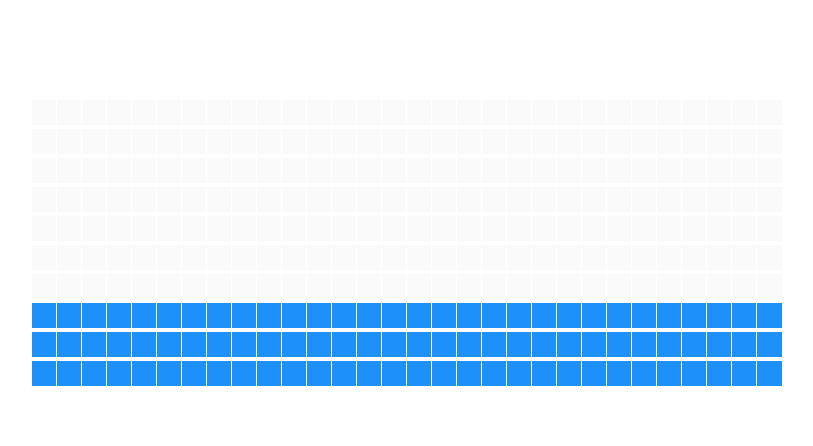
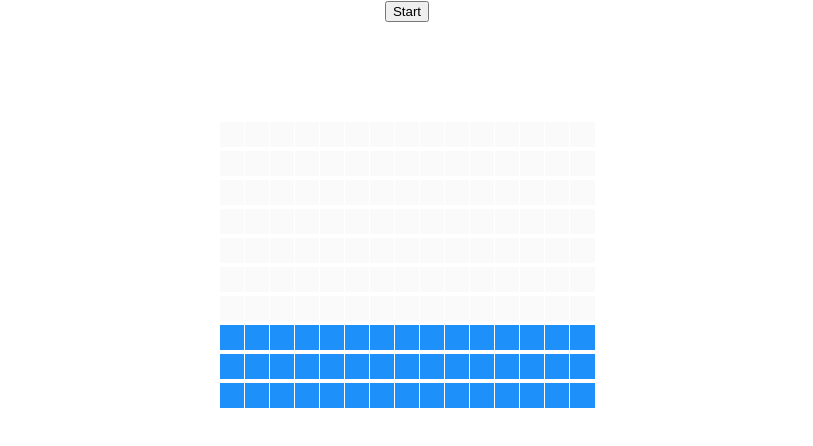
Before and after one commit to tknbr/weather_simulation, a React (Create React App) app: page / in a window 1280 px wide. Shown: the top 446 px of the page, without its empty margins (233-1046 px from the left). Built offline with nearby package versions, Linux system fonts and the light colour scheme.

Commit message:
Added button and function attached

```diff
--- a/src/WeatherSimulation.jsx
+++ b/src/WeatherSimulation.jsx
@@ -4,7 +4,7 @@ import './WeatherSimulation.css';
 
 
 const TOTAL_N_OF_ROWS = 10;
-const TOTAL_N_OF_COLS = 30;
+const TOTAL_N_OF_COLS = 15;
 
 export default class WeatherSimulation extends Component {
 
@@ -36,11 +36,22 @@ export default class WeatherSimulation extends Component {
         this.setState({mouseIsPressed: false});
     }
 
+    weatherSim() {
+        // compute one iteration
+
+        // update view
+
+    }
+
     render() {
         const {grid} = this.state;
         console.log(grid);
 
         return (
+            <>
+            <button onClick={() => this.weatherSim()}>
+              Start
+            </button>
             <div className="grid">
                 {grid.map((row, rowIdx) => {
                     return (
@@ -65,6 +76,7 @@ export default class WeatherSimulation extends Component {
                     )
                 })}
             </div>
+            </>
         );
     }
 }
```
